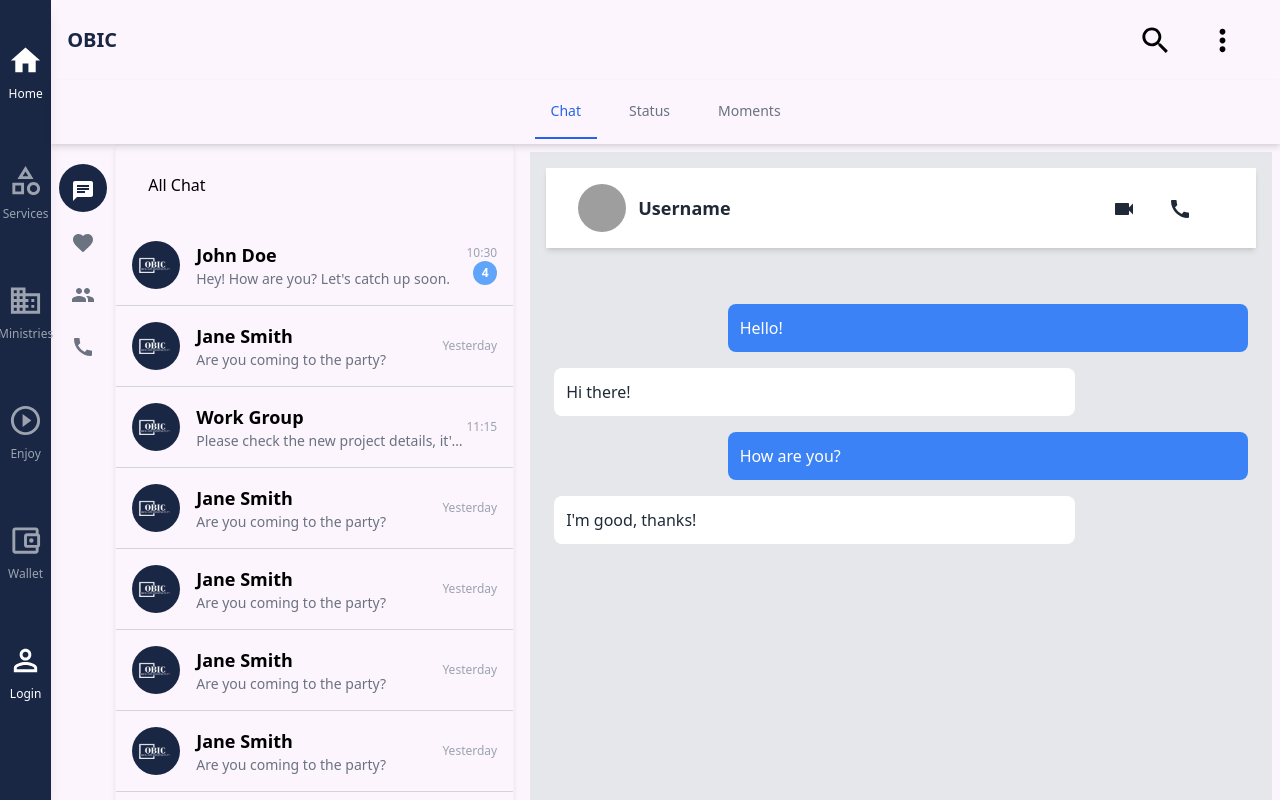
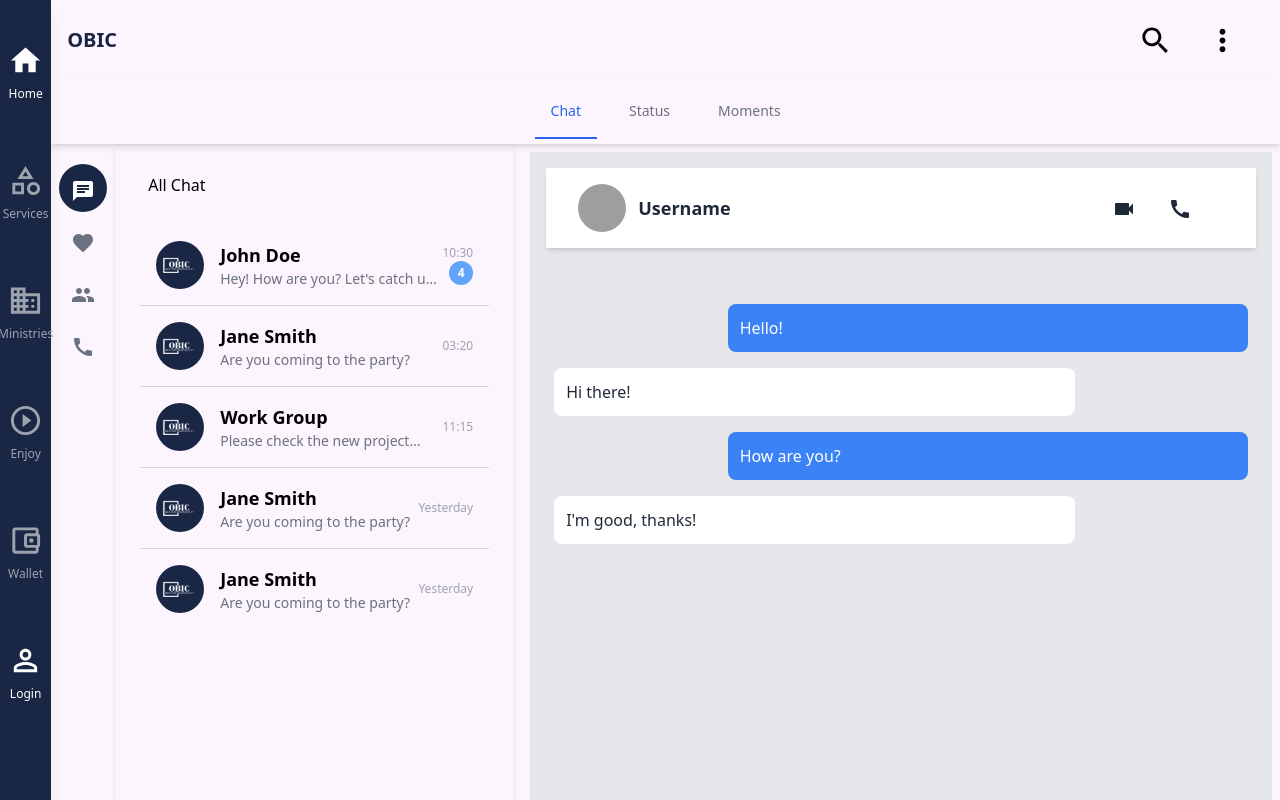
Before and after one commit to Tem-manager/ObicSystemWebsite, a React (Vite) app: page /chat/chats in a window 1280 px wide. Built offline with nearby package versions, Linux system fonts and the light colour scheme; grey boxes are pictures that could not be loaded.

Commit message:
Conversation Card , data and model

```diff
--- a/src/Components/ui/TimeDisplay.tsx
+++ b/src/Components/ui/TimeDisplay.tsx
@@ -9,7 +9,7 @@ interface TimeDisplayProps {
 const TimeDisplay: React.FC<TimeDisplayProps> = ({ time , className = "" }) => {
   return (
     <span
-    className={`text-gray-400 ${className}`}
+    className={`text-xs text-gray-400 ${className}`}
     >{time}</span>
   );
 };
--- a/src/features/chat/Components/Partials/Header.tsx
+++ b/src/features/chat/Components/Partials/Header.tsx
@@ -11,8 +11,7 @@
 //     <div className="h-[10vh]  flex items-center justify-between ">
 //       <div className="w-full pr-10 py-2  box-border pl-4 ">
 //         <div className="flex items-center justify-between h-[45px]">
-//           {/* Left section - OBIC text */}
-//           <div className="text-[#192745] text-xl font-semibold">OBIC</div>
+//           <div className="text-[#192745] text-xl font-semibold"></div>
 
 //           {/* Right section - Search icon and Three-dot menu button */}
 //           <div className="flex items-center space-x-8 text-[#192745]">
@@ -36,24 +35,27 @@
 
 
 
+import React from "react";
 
-function Header({ leftContent, centerContent, rightContent, className }) {
+interface HeaderProps {
+  leftContent?: React.ReactNode;
+  centerContent?: React.ReactNode;
+  rightContent?: React.ReactNode;
+  className?: string;
+}
+
+const Header: React.FC<HeaderProps> = ({ leftContent, centerContent, rightContent, className = "" }) => {
   return (
-    <header className={`h-[10vh] flex items-center justify-between w-full ${className || ""}`}>
+    <header className={`h-[10vh] flex items-center justify-between w-full ${className}`}>
       <div className="w-full pr-10 py-2 box-border pl-4">
         <div className="flex items-center justify-between h-[45px]">
-          {/* المحتوى الأيسر */}
           <div>{leftContent}</div>
-
-          {/* المحتوى الأوسط */}
           <div>{centerContent}</div>
-
-          {/* المحتوى الأيمن */}
           <div className="flex items-center space-x-8">{rightContent}</div>
         </div>
       </div>
     </header>
   );
-}
+};
 
 export default Header;
--- a/src/features/chat/Components/Partials/Navbar.tsx
+++ b/src/features/chat/Components/Partials/Navbar.tsx
@@ -6,7 +6,6 @@ const Navbar: React.FC = () => {
 
   // Helper function to determine if the link should be active
   const isActive = (path: string) => {
-    // تحقق من إذا كان المسار هو "/chat" أو أحد التبويبات الفرعية الخاصة بها
     return location.pathname === path || location.pathname.startsWith(path);
   };
 
--- a/src/features/chat/Layout/PageContent.tsx
+++ b/src/features/chat/Layout/PageContent.tsx
@@ -10,7 +10,9 @@ const Page404 = lazy(() => import("../../../pages/Page404"));
 interface RouteConfig {
   path: string;
   title: string;
-  component: React.LazyExoticComponent<() => JSX.Element>; // Define the type for lazy-loaded components
+  component: React.LazyExoticComponent<React.FC<{}>>;
+
+  // component: React.LazyExoticComponent<() => JSX.Element>; // Define the type for lazy-loaded components
 }
 
 
--- a/src/features/chat/pages/protected/chats/all-chats/AllChats.tsx
+++ b/src/features/chat/pages/protected/chats/all-chats/AllChats.tsx
@@ -11,7 +11,6 @@ function AllChats() {
       <ChatTab />
       <div className="flex-grow w-full flex">
         <Conversation />
-        {/* الحاوية الرئيسية */}
         <div className="flex flex-col w-[65%] bg-gray-200 p-4 m-2 relative">
      <AllMessages/>
         </div>
--- a/src/features/chat/pages/protected/chats/all-chats/conversation/Conversation.tsx
+++ b/src/features/chat/pages/protected/chats/all-chats/conversation/Conversation.tsx
@@ -1,76 +1,27 @@
 import React from "react";
 import { COLORS } from "../../../../../../../constants/thems/Color";
-import CircleImage from "../../../../../Components/Ui/CircleImage";
-import logo from "../../../../../../../../public/images/logo1.png";
-import StatusBadge from "../../../../../../../Components/ui/StatusBadge";
-import TimeDisplay from "../../../../../../../Components/ui/TimeDisplay";
 import Header from "../../../../../Components/Partials/Header";
-
-
-interface ChatItemProps {
-  name: string; // اسم المستخدم أو المجموعة
-  message: string; // نص الرسالة
-  time: string; // وقت الرسالة
-  unreadCount?: number; // عدد الرسائل غير المقروءة (اختياري)
-}
-
-const ChatItem: React.FC<ChatItemProps> = ({ name, message, time, unreadCount }) => {
-  return (
-    <div className="flex items-center hover:bg-gray-100 p-4 cursor-pointer border-b border-gray-300 last:border-b-0">
-      <CircleImage  border="10" imageUrl={logo} className ="mr-4" size={12} />
-      <div className="flex-1">
-        <h3 className="font-semibold text-lg">{name}</h3>
-        <p className="text-sm text-gray-500 line-clamp-1">{message}</p>
-      </div>
-      <div className="flex flex-col items-end text-right">
-        <TimeDisplay time={time} className="text-xs"/>
-        {unreadCount &&
-        <StatusBadge type="number" content={unreadCount} className="w-6 h-6 bg-blue-400 text-white "/>
-      }
-      </div>
-    </div>
-  );
-};
+import { mockChats } from "./ConversationData";
+import { ConversationModel } from "./ConversationModel";
+import ConversationCard from "./ConversationCard"; //  ConversationCard
 
 const Conversation: React.FC = () => {
-  const chats: ChatItemProps[] = [
-    { name: "John Doe", message: "Hey! How are you? Let's catch up soon.", time: "10:30", unreadCount: 4 },
-    { name: "Jane Smith", message: "Are you coming to the party?", time: "Yesterday" },
-    { name: "Work Group", message: "Please check the new project details, it's important.", time: "11:15" },
-    { name: "Jane Smith", message: "Are you coming to the party?", time: "Yesterday" },
-    { name: "Jane Smith", message: "Are you coming to the party?", time: "Yesterday" },
-    { name: "Jane Smith", message: "Are you coming to the party?", time: "Yesterday" },
-    { name: "Jane Smith", message: "Are you coming to the party?", time: "Yesterday" },
-    { name: "Jane Smith", message: "Are you coming to the party?", time: "Yesterday" },
-    { name: "Jane Smith", message: "Are you coming to the party?", time: "Yesterday" },
-    { name: "Jane Smith", message: "Are you coming to the party?", time: "Yesterday" },
-    { name: "Jane Smith", message: "Are you coming to the party?", time: "Yesterday" },
-    { name: "Jane Smith", message: "Are you coming to the party?", time: "Yesterday" },
-    { name: "Jane Smith", message: "Are you coming to the party?", time: "Yesterday" },
-    { name: "Jane Smith", message: "Are you coming to the party?", time: "Yesterday" },
-    { name: "Jane Smith", message: "Are you coming to the party?", time: "Yesterday" },
-
-      ];
+  const conversationData: ConversationModel = {
+    chats: mockChats,
+    };
 
   return (
     <div
-      className=" sm:w-[35%] mx-2 border border-gray-100 shadow-md  flex flex-col bg-red-200  h-[calc(100vh-100px)]  "
+      className="sm:w-[35%] mx-2 border border-gray-100 shadow-md flex flex-col bg-red-200 h-[calc(100vh-100px)]"
       style={{ backgroundColor: COLORS.BACKGROUND }}
     >
       <Header
-      className="p-4  sticky top-0 z-index bg-[#fcf5fd] "
-
-      leftContent={
-        <div>
-          All Chat
-        </div>
-      }
-
+        className="p-4 sticky top-0 z-index bg-[#fcf5fd]"
+        leftContent={<div>All Chat</div>}
       />
-      <div className="flex-1 overflow-y-auto space-y-0">
-      {/* <div className="space-y-0 overflow-y-auto"> */}
-        {chats.map((chat, index) => (
-          <ChatItem key={index} {...chat} />
+      <div className="flex-1 overflow-y-auto space-y-0 px-6">
+        {conversationData.chats.map((chat, index) => (
+          <ConversationCard key={index} {...chat} />
         ))}
       </div>
     </div>
--- /dev/null
+++ b/src/features/chat/pages/protected/chats/all-chats/conversation/ConversationCard.tsx
@@ -0,0 +1,26 @@
+import React from "react";
+import CircleImage from "../../../../../Components/Ui/CircleImage";
+import logo from "../../../../../../../../public/images/logo1.png";
+import StatusBadge from "../../../../../../../Components/ui/StatusBadge";
+import TimeDisplay from "../../../../../../../Components/ui/TimeDisplay";
+import { ChatItemProps } from "./ConversationModel";
+
+const ConversationCard: React.FC<ChatItemProps> = ({ name, message, time, unreadCount }) => {
+  return (
+    <div className="flex items-center hover:bg-gray-100 p-4 cursor-pointer border-b border-gray-300 last:border-b-0">
+      <CircleImage border="10" imageUrl={logo} className="mr-4" size={12} />
+      <div className="flex-1">
+        <h3 className="font-semibold text-lg">{name}</h3>
+        <p className="text-sm text-gray-500 line-clamp-1">{message}</p>
+      </div>
+      <div className="flex flex-col items-end text-right">
+        <TimeDisplay time={time} className="text-xs" />
+        {unreadCount && (
+          <StatusBadge type="number" content={unreadCount} className="w-6 h-6 bg-blue-400 text-white" />
+        )}
+      </div>
+    </div>
+  );
+};
+
+export default ConversationCard;
--- /dev/null
+++ b/src/features/chat/pages/protected/chats/all-chats/conversation/ConversationData.ts
@@ -0,0 +1,9 @@
+import { ChatItemProps } from "./ConversationModel";
+
+export const mockChats: ChatItemProps[] = [
+  { name: "John Doe", message: "Hey! How are you? Let's catch up soon.", time: "10:30", unreadCount: 4 },
+  { name: "Jane Smith", message: "Are you coming to the party?", time: "03:20" },
+  { name: "Work Group", message: "Please check the new project details, it's important.", time: "11:15" },
+  { name: "Jane Smith", message: "Are you coming to the party?", time: "Yesterday" },
+  { name: "Jane Smith", message: "Are you coming to the party?", time: "Yesterday" },
+];
--- /dev/null
+++ b/src/features/chat/pages/protected/chats/all-chats/conversation/ConversationModel.ts
@@ -0,0 +1,10 @@
+export interface ChatItemProps {
+    name: string;
+    message: string;
+    time: string;
+    unreadCount?: number;
+  }
+
+  export interface ConversationModel {
+    chats: ChatItemProps[];
+  }
```
Also changed, not shown: src/Components/Partials/SideBar.tsx (+92 -23 lines), src/features/chat/Components/Partials/ChatTab.tsx (+82 -13 lines), src/Components/ui/StatusBadge.tsx (line endings or trailing spaces).
